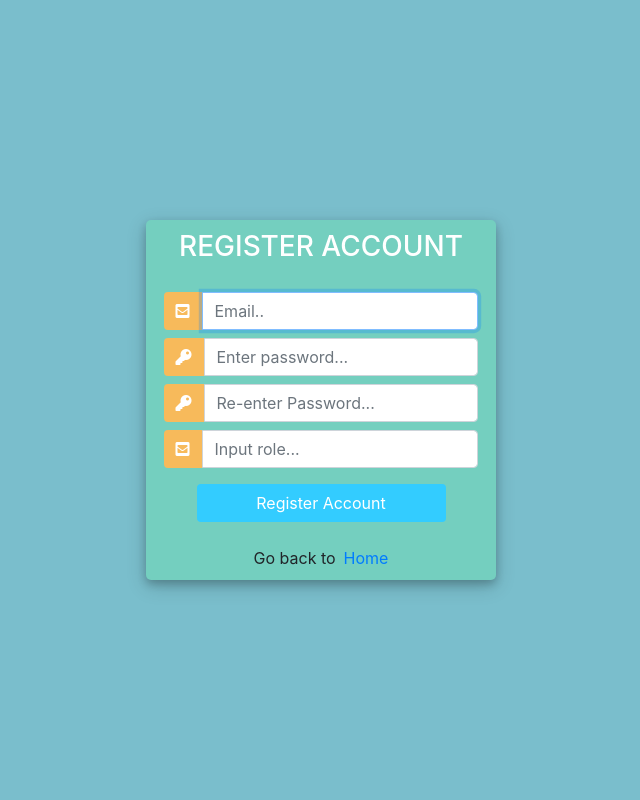
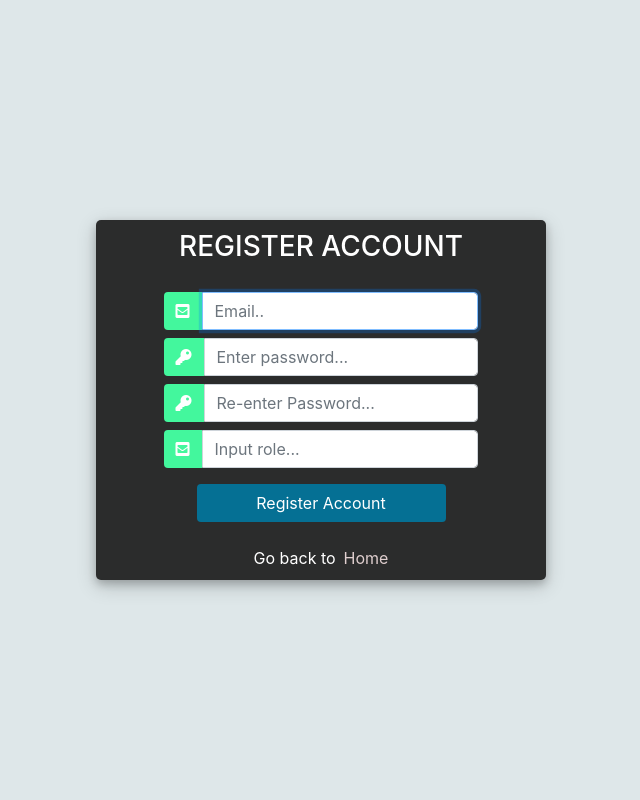
Before and after one commit to IFS4205-AY21-22-Group4/web-trace, a Django app: template Staff_Accounts/templates/accounts/register.html in a window 1280 px wide. Shown: the whole page, without its empty margins (319-959 px from the left). Run offline with Django 3.2, Linux system fonts and the light colour scheme; the template is opened without the code that fills it: values that come from a table or form of the project are taken from there, others are empty; some libraries are stand-ins or nearby versions.

Commit message:
Update CSS

```diff
--- a/Staff_Accounts/templates/accounts/register.html
+++ b/Staff_Accounts/templates/accounts/register.html
@@ -15,14 +15,14 @@
             margin: 0;
             padding: 0;
             height: 100%;
-            background: #7abecc !important;
+            background: #dee7e9 !important;
         }
 
         .user_card {
-            width: 350px;
+            width: 450px;
             margin-top: auto;
             margin-bottom: auto;
-            background: #74cfbf;
+            background: #2b2c2c;
             position: relative;
             display: flex;
             justify-content: center;
@@ -45,7 +45,7 @@
 
         .login_btn {
             width: 100%;
-            background: #33ccff !important;
+            background: #057094 !important;
             color: white !important;
         }
 
@@ -59,7 +59,7 @@
         }
 
         .input-group-text {
-            background: #f7ba5b !important;
+            background: #43f79d !important;
             color: white !important;
             border: 0 !important;
             border-radius: 0.25rem 0 0 0.25rem !important;
@@ -69,6 +69,17 @@
         .input_pass:focus {
             box-shadow: none !important;
             outline: 0px !important;
+        }
+
+        .mt-4 {
+            color: white !important;
+        }
+
+        #messages {
+            background-color: rgb(255, 255, 255);
+            color: rgb(235, 51, 51);
+            padding: 10px;
+            margin-top: 10px;
         }
     </style>
 
@@ -123,6 +134,13 @@
                 {{form.errors}}
 
                 <div class="mt-4">
+                    <style>
+                        a {
+                            color: #e0cfcf;
+                        }
+
+                        /* CSS link color */
+                    </style>
                     <div class="d-flex justify-content-center links">
                         Go back to<a href="{% url 'home' %}" class="ml-2">Home</a>
                     </div>
```
Also changed, not shown: Staff_Accounts/templates/accounts/login.html (+7 -7 lines), Staff_Accounts/templates/accounts/navbar.html (+2 -6 lines), Staff_Accounts/templates/accounts/otp.html (+11 -4 lines).
